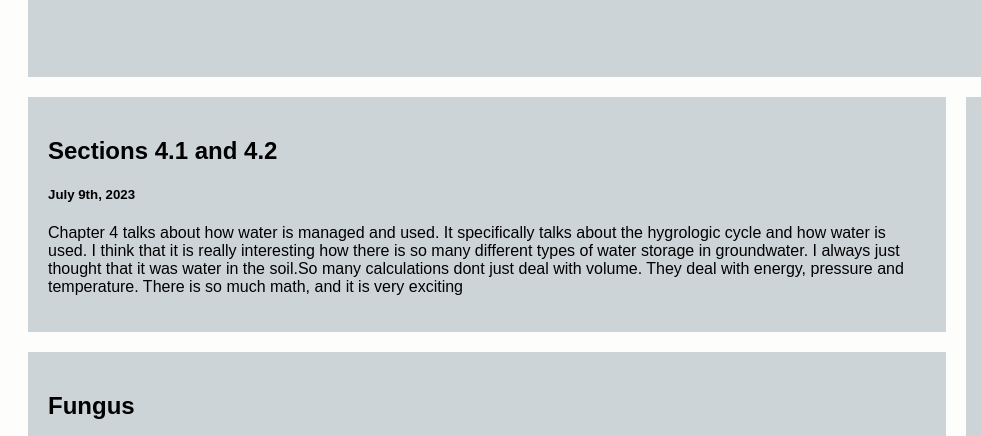
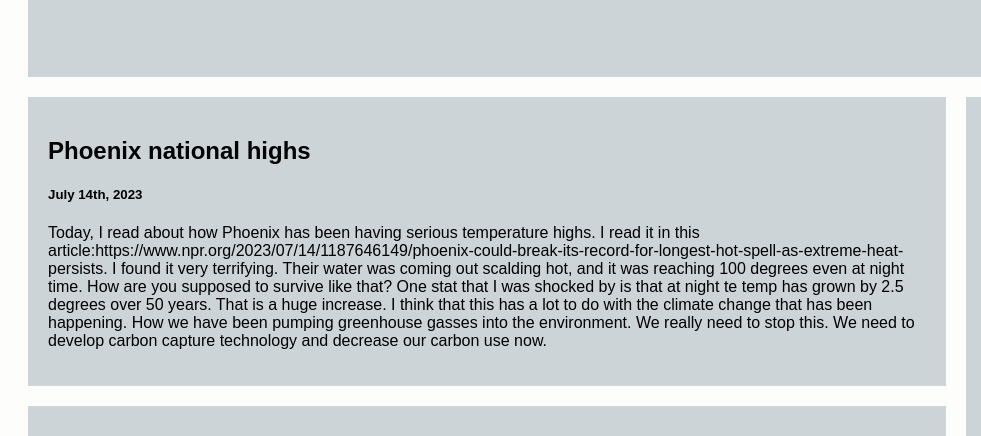
Before and after one commit to samipanyam/samipanyam.github.io, a plain HTML site: page index.html in a window 1280 px wide. Shown: the part 249-685 px from the top of the page, 0-981 px from the left. Drawn offline with Linux system fonts and the light colour scheme.

Commit message:
july 14rd

```diff
--- a/index.html
+++ b/index.html
@@ -10,6 +10,21 @@
     <h2>Environmental Engineering Unraveled: My Learning Path</h2>
   </div>
 <div class="leftcolumn">
+
+  <div class="card">
+      <h2> Phoenix national highs</h2>
+      <h5>July 14th, 2023</h5>
+      <p>
+        Today, I read about how Phoenix has been having serious temperature highs. I read it in this article:https://www.npr.org/2023/07/14/1187646149/phoenix-could-break-its-record-for-longest-hot-spell-as-extreme-heat-persists. I found it very terrifying. Their water was coming out scalding hot, and it was reaching 100 degrees even at night time. How are you supposed to survive like that? One stat that I was shocked by is that at night te temp has grown by 2.5 degrees over 50 years. That is a huge increase. I think that this has a lot to do with the climate change that has been happening. How we have been pumping greenhouse gasses into the environment. We really need to stop this. We need to develop carbon capture technology and decrease our carbon use now.
+
+      </p>
+
+
+
+
+
+
+  </div>
 
 
   <div class="card">
```
